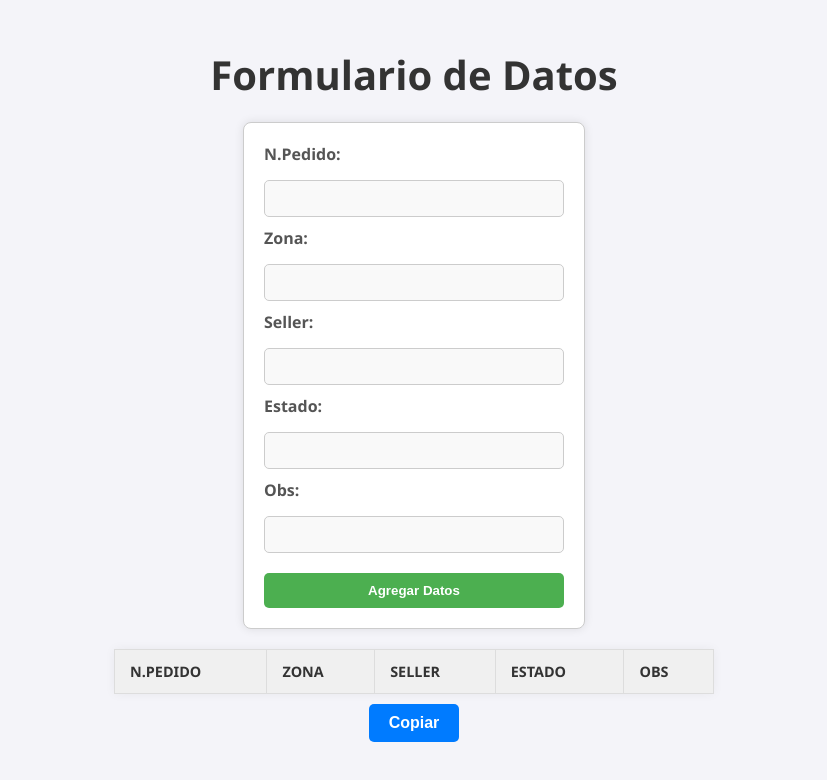
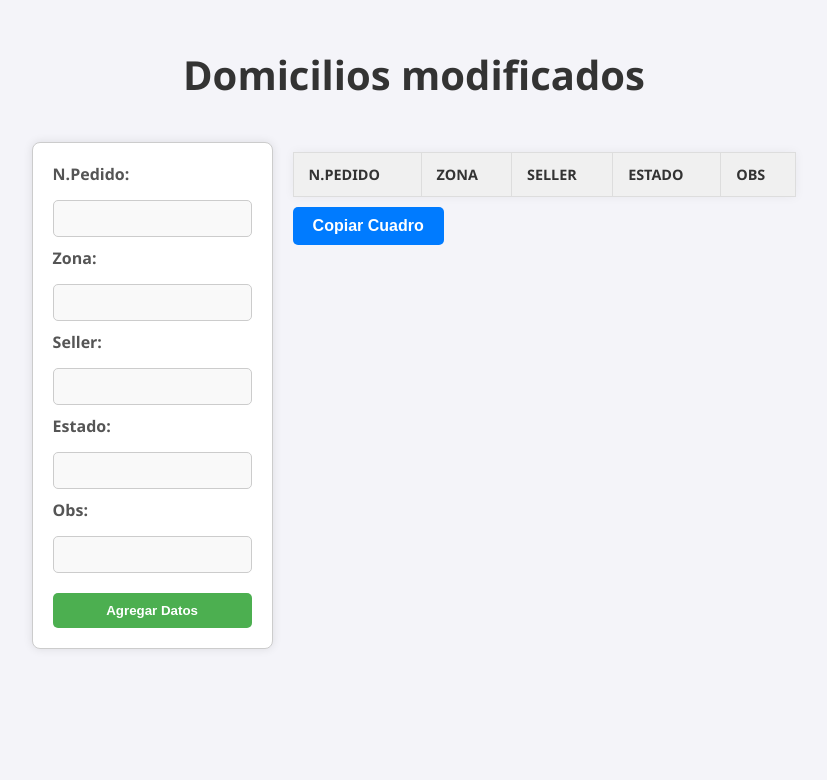
Before and after one commit to fedefullone/intra1, a plain HTML site: page index.html in a window 1280 px wide. Shown: the whole page, without its empty margins (226-1053 px from the left). Drawn offline with Linux system fonts and the light colour scheme.

Commit message:
Add files via upload

```diff
--- a/index.html
+++ b/index.html
@@ -4,11 +4,14 @@
     <meta charset="UTF-8">
     <meta http-equiv="X-UA-Compatible" content="IE=edge">
     <meta name="viewport" content="width=device-width, initial-scale=1.0">
-    <title>Generador de Cuadros</title>
+    <title>Cajon Revision</title>
     <link rel="stylesheet" href="style.css">
 </head>
 <body>
-    <h1>Formulario de Datos</h1>
+    <h1>Domicilios modificados</h1>
+
+    <!-- Contenedor para el formulario y la tabla -->
+    <div class="container">
         <form id="dataForm">
             <label for="pedido">N.Pedido:</label>
             <input type="text" id="pedido" required>
@@ -43,10 +46,10 @@
                     <!-- Las filas se agregarán aquí -->
                 </tbody>
             </table>
+            <!-- Botón para copiar la tabla -->
+            <button type="button" onclick="copyTable()">Copiar Cuadro</button>
         </div>
-
-    <!-- Botón para copiar la tabla -->
-    <button type="button" onclick="copyTable()">Copiar</button>
+    </div>
 
     <script src="script.js"></script>
 </body>
--- a/style.css
+++ b/style.css
@@ -16,6 +16,14 @@ h1 {
     margin-bottom: 20px;
     font-size: 2.5rem;
     text-align: center;
+}
+
+/* Contenedor para el formulario y la tabla */
+.container {
+    display: flex;
+    gap: 20px; /* Espacio entre el formulario y la tabla */
+    align-items: flex-start; /* Alinea ambos elementos al inicio */
+    margin-top: 20px;
 }
 
 /* Estilos del formulario */
@@ -65,16 +73,14 @@ button:hover {
 
 /* Estilos de la tabla */
 #resultTable {
-    margin-top: 20px;
     width: 100%;
     max-width: 600px;
-    margin: 0 auto;
 }
 
 table {
     width: 100%;
     border-collapse: collapse;
-    margin-top: 20px;
+    margin-top: 10px;
     box-shadow: 0 0 10px rgba(0, 0, 0, 0.05);
 }
 
@@ -109,6 +115,7 @@ button[onclick="copyTable()"] {
     border-radius: 5px;
     cursor: pointer;
     transition: background-color 0.3s ease;
+    margin-top: 10px;
 }
 
 button[onclick="copyTable()"]:hover {
```
Lines whose indentation alone changed are shown as unchanged.
